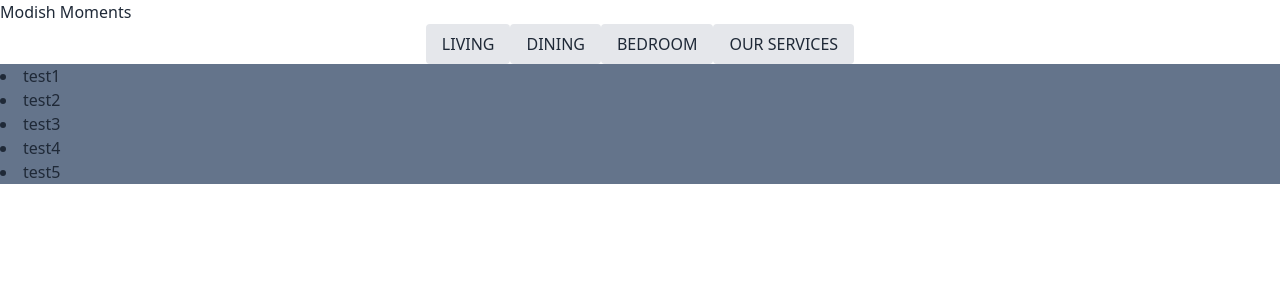
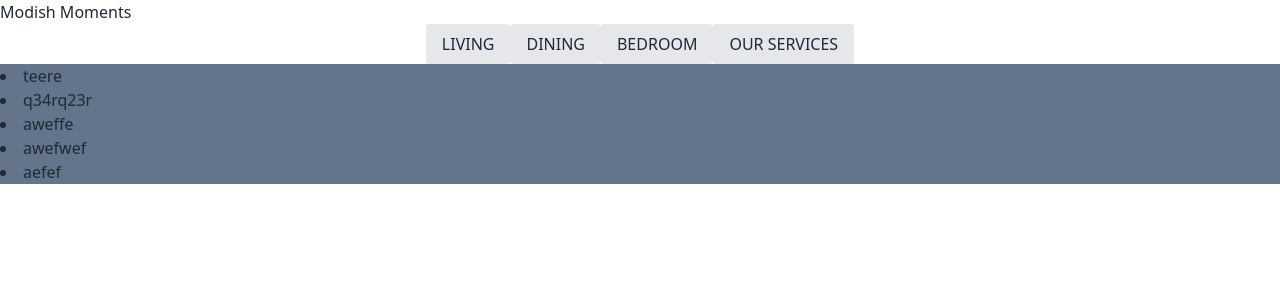
Before and after one commit to Chloe-0123/furniture-shop, a React (Vite) app: page / in a window 1280 px wide. Both pictures are taken after a click on the button "LIVING". Shown: the top 300 px of the page. Built offline with nearby package versions, Linux system fonts and the light colour scheme.

Commit message:
nav bar dropdown menu

```diff
--- a/src/components/DropdownMenu.tsx
+++ b/src/components/DropdownMenu.tsx
@@ -1,18 +1,19 @@
 import React from 'react'
 
 
+
 type Options = {
-    options: string[]
+    options: Array<string>
 
 }
-export const DropdownMenu = () => {
+export const DropdownMenu = ({options} : Options) => {
   return (
     <div className='bg-slate-500 w-screen'>
-        <li>test1</li>
-        <li>test2</li>
-        <li>test3</li>
-        <li>test4</li>
-        <li>test5</li>
+        <li>{options[0]}</li>
+        <li>{options[1]}</li>
+        <li>{options[2]}</li>
+        <li>{options[3]}</li>
+        <li>{options[4]}</li>
 
 
     </div>
--- a/src/components/navbar.tsx
+++ b/src/components/navbar.tsx
@@ -49,10 +49,10 @@ export const Navbar = () => {
 
       </div>
     </div>
-    {isLivingOpen && <DropdownMenu />}
-    {isDiningOpen && <DropdownMenu />}
-    {isBedroomOpen && <DropdownMenu />}
-    {isServicesOpen && <DropdownMenu />}
+    {isLivingOpen && <DropdownMenu options={['teere','q34rq23r','aweffe','awefwef','aefef']}/>}
+    {isDiningOpen && <DropdownMenu options={['teeraefe','q34rqewf23e323r','awef2222fe','awqfefwef','aefeavf']}/>}
+    {isBedroomOpen && <DropdownMenu options={['123123123','q3434r','a5466e','aw97f','a2432434f']}/>}
+    {isServicesOpen && <DropdownMenu options={['srgwg4t','q323433455r','asgslkjglkr','werf','a']}/>}
 </>
 
   )
```
